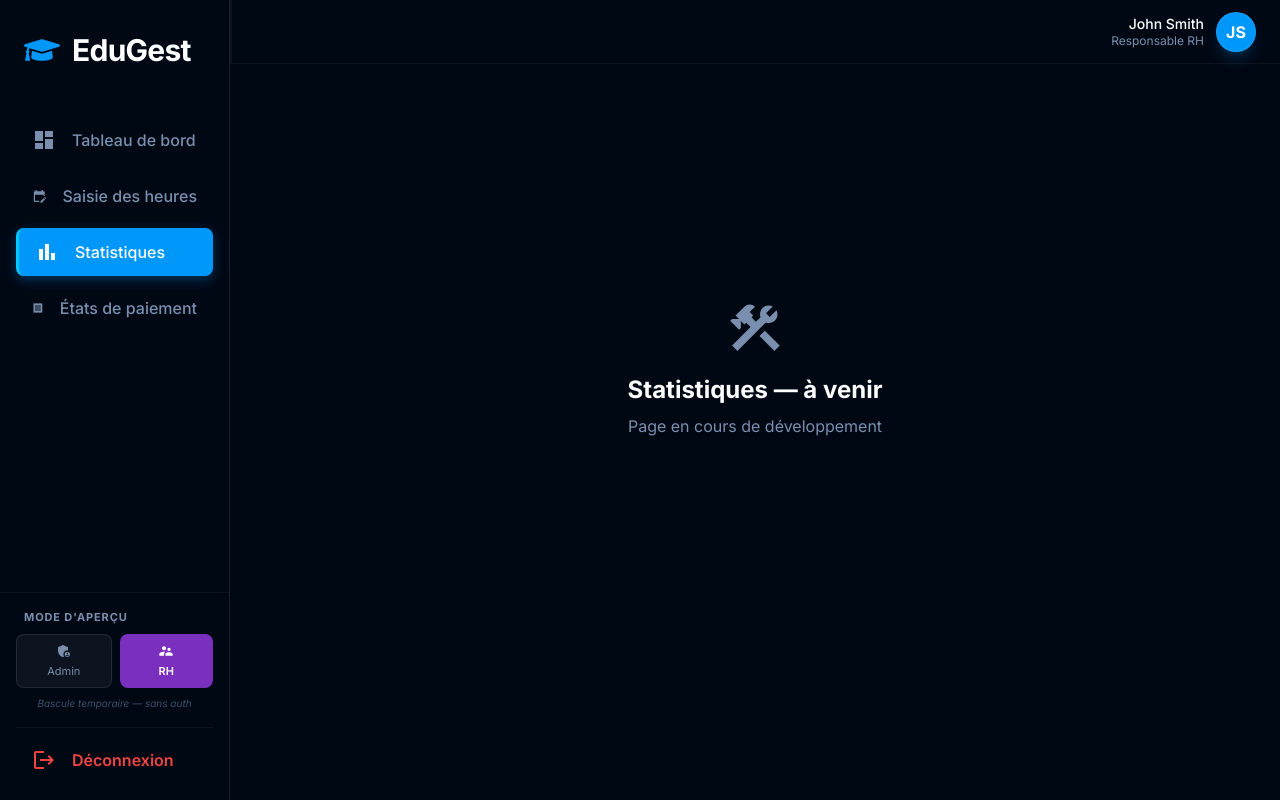
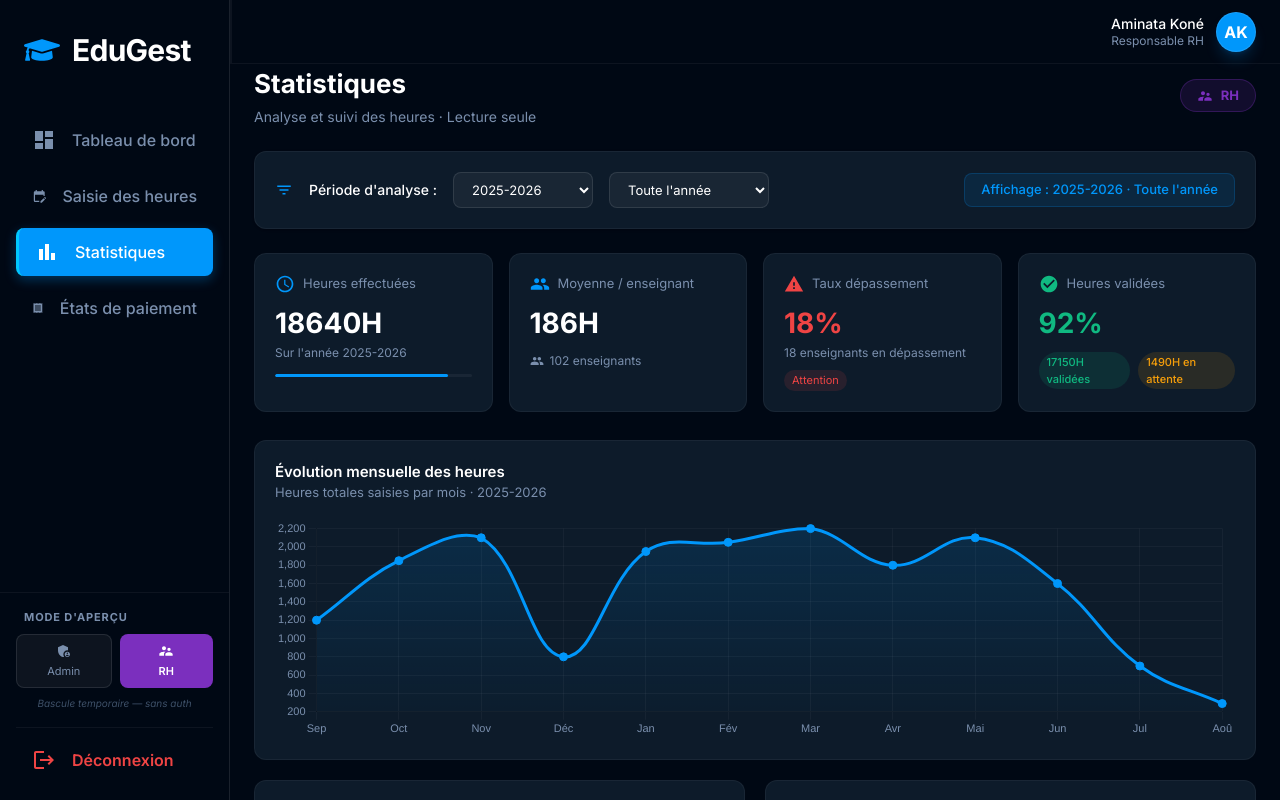
Before and after one commit to EvoDev225/GestionHeurSup, a React (Vite) app in the folder frontend/: page /rh/statistiques in a window 1280 px wide. Shown: the top 800 px of the page. Built offline with nearby package versions, Linux system fonts and the light colour scheme.

Commit message:
Ajout de la page des statistiques du rh

```diff
--- a/frontend/src/App.jsx
+++ b/frontend/src/App.jsx
@@ -11,6 +11,7 @@ import Navbar from "./components/Navbar.jsx";
 import { MdConstruction } from "react-icons/md";
 import DashboardRH from "./components/RH/DashboardRH.jsx";
 import DashboardRhSaisie from "./components/RH/DashboardRhSaisie.jsx";
+import DashboardRHStatistique from "./components/RH/DashboardRHStatistique.jsx";
 
 const RHPlaceholder = ({ title }) => {
   const [isOpen, setIsOpen] = useState(false);
@@ -42,7 +43,7 @@ function App() {
           {/* Routes RH */}
           <Route path="/rh/dashboard" element={<DashboardRH />} />
           <Route path="/rh/heures" element={<DashboardRhSaisie/>} />
-          <Route path="/rh/statistiques" element={<RHPlaceholder title="Statistiques" />} />
+          <Route path="/rh/statistiques" element={<DashboardRHStatistique title="Statistiques" />} />
           <Route path="/rh/paiements" element={<RHPlaceholder title="États de paiement" />} />
         </Routes>
       </BrowserRouter>
--- a/frontend/src/components/RH/DashboardRHStatistique.jsx
+++ b/frontend/src/components/RH/DashboardRHStatistique.jsx
@@ -1,6 +1,5 @@
 import React, { useState } from 'react';
-import SidebarRH from '../SidebarRH';
-import Navbar from '../Navbar';
+
 import {
   Chart as ChartJS,
   CategoryScale,
@@ -28,6 +27,8 @@ import {
   MdArrowDownward,
   MdSearchOff
 } from 'react-icons/md';
+import SidebarRH from './SidebarRH';
+import Navbar from '../Navbar';
 
 // Enregistrement Chart.js
 ChartJS.register(
```
